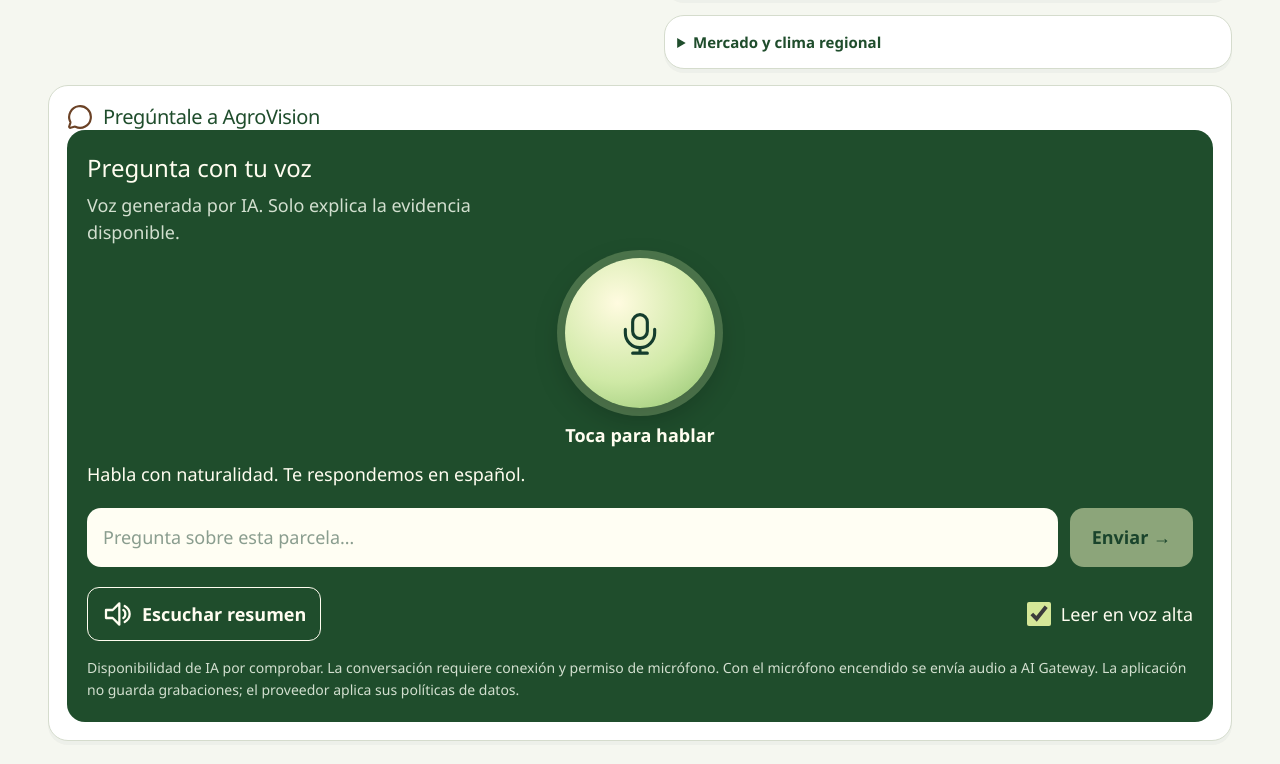
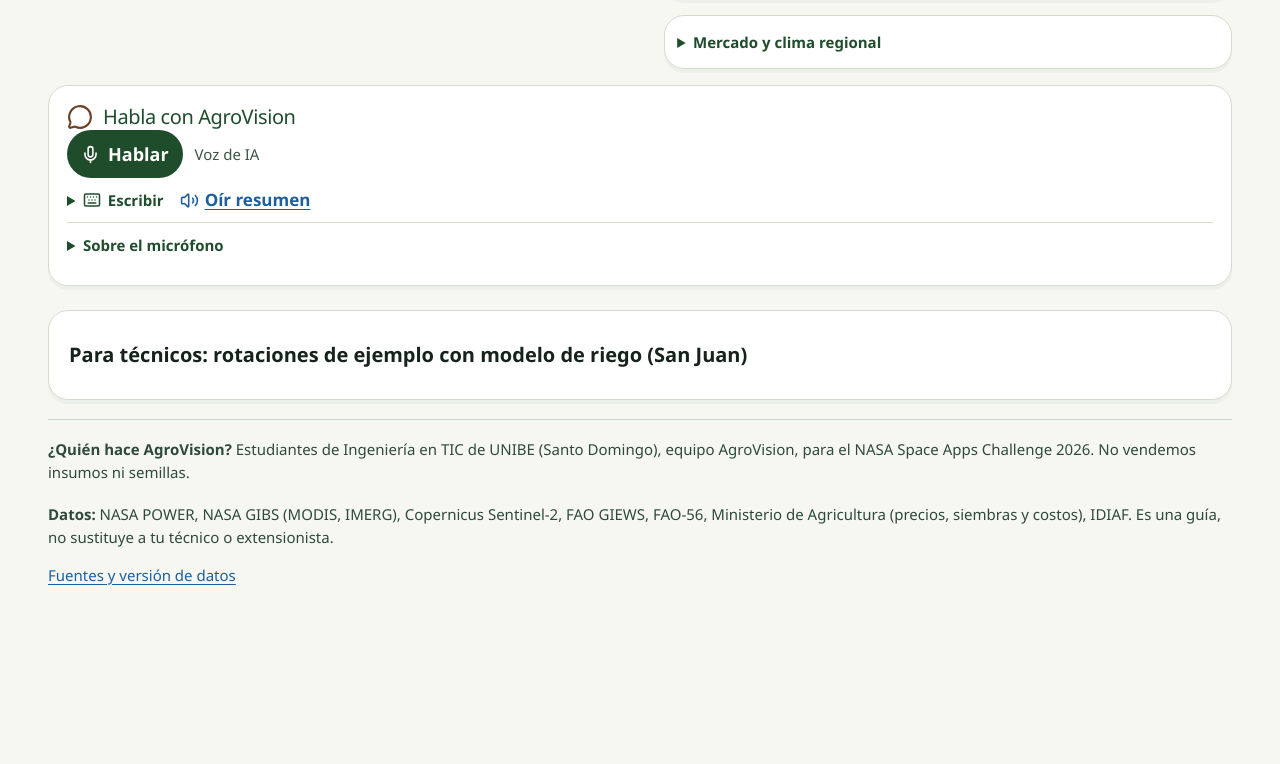
Before and after one commit to fraineralex/agrovision-spaceapps-2026, a Next.js app in the folder web/: page / in a window 1280 px wide. Shown: the part 1406-2170 px from the top of the page. After the commit the page ends 2103 px from the top, so only its background shows below. Built offline with nearby package versions, Linux system fonts and the light colour scheme.

Commit message:
fix: restore realtime voice with compact controls

```diff
--- a/web/app/globals.css
+++ b/web/app/globals.css
@@ -437,6 +437,7 @@ h1 { color: var(--monte); }
 }
 
 /* Visual summaries for farmers. AI: Codex (OpenAI), 2026-11-14. Frainer review pending. */
+.workbench-nav { grid-template-columns:repeat(5,minmax(0,1fr)); }
 .workbench-nav a { justify-content:center; }
 .workbench-nav a svg { width:23px; height:23px; }
 .field-week .rain-days { grid-template-columns:repeat(7,minmax(0,1fr)); gap:5px; }
@@ -478,8 +479,25 @@ h1 { color: var(--monte); }
 .budget-balance { width:fit-content; padding:5px 8px; border-radius:7px; background:#f3faee; font-weight:750; }
 .budget-balance.budget-short { color:#862920; background:#ffefe9; }
 .visual-extras { padding:4px 12px; margin-bottom:16px; }
+
+/* Compact voice controls. AI: Codex (OpenAI), 2026-11-14. Frainer review pending. */
+.voice-compact { color:var(--tinta); }
+.voice-controls { display:flex; gap:12px; align-items:center; flex-wrap:wrap; }
+.voice-controls button { min-height:48px; display:inline-flex; align-items:center; gap:8px; padding:8px 14px; border:0; border-radius:999px; font-weight:800; }
+.voice-start { background:var(--monte); color:#fff; }
+.voice-end { background:#9a311f; color:#fff; }
+.voice-controls [role=status] { display:inline-flex; align-items:center; gap:6px; font-size:15px; color:#3d5543; }
+.voice-controls svg, .voice-alternatives svg { width:19px; height:19px; }
+.voice-alternatives { display:flex; gap:16px; align-items:start; flex-wrap:wrap; }
+.voice-alternatives details[open] { flex:1 1 100%; }
+.voice-compact .voice-form { margin:0 0 8px; }
+.voice-compact .voice-form input { min-height:48px; border:1px solid #879a86; background:#fff; }
+.voice-compact .voice-form button { min-height:48px; }
+.voice-compact-log { max-height:180px; overflow:auto; }
+.voice-compact-log p { overflow-wrap:anywhere; }
+.voice-privacy { border-top:1px solid #d5dccd; }
 @media(max-width:650px) {
-  .workbench-nav { grid-template-columns:repeat(4,minmax(0,1fr)); gap:5px; margin-block:12px; }
+  .workbench-nav { gap:5px; margin-block:12px; }
   .workbench-nav a { flex-direction:column; gap:4px; font-size:13px; padding:7px 3px; }
   .field-week .rain-days { gap:3px; }
   .field-week .rain-days li { font-size:11px; }
--- a/web/app/page.tsx
+++ b/web/app/page.tsx
@@ -31,7 +31,7 @@ import { fieldMeta, type FieldInfo } from "@/lib/map/fields";
 import parcels from "@/public/data/demo-parcels.json";
 import { findParcel, parcelEvidence, signalLabels } from "@/lib/map/parcels";
 // Main answer weighs water, drought, pests and price equally; the 5-option card shows each goal separately.
-const BALANCED = "balanced" as Priority;
+const BALANCED = "balanced";
 const MapPanel = dynamic(() => import("@/components/map").then(module => module.MapPanel), { loading: () => <p role="status">Cargando mapa…</p> });
 const fold = (s: string) => s.normalize("NFD").replace(/[̀-ͯ]/g, "").toLowerCase();
 const rainWord = (mmDay: number) => mmDay * 30 < 50 ? "Poca lluvia" : mmDay * 30 < 120 ? "Lluvia moderada" : "Mucha lluvia";
@@ -199,7 +199,7 @@ export default function Home() {
       </div>
       </div>
 
-      <Fold id="voz" icon="🎙️" title="Pregúntale a AgroVision" teaser="Habla como en una llamada o escribe tu pregunta"><VoiceAssistant key={`${selectedParcel}/${locationKey}/${month}/${priority}/${irrigation}/${previous}/${crops.join(",")}`} selection={selection}/></Fold>
+      <Fold id="voz" icon="🎙️" title="Habla con AgroVision"><VoiceAssistant key={`${selectedParcel}/${locationKey}/${month}/${irrigation}/${previous}/${crops.join(",")}`} selection={selection}/></Fold>
 
       <details className="card landscape-details"><summary>Para técnicos: rotaciones de ejemplo con modelo de riego (San Juan)</summary>
         <p>Secuencias ilustrativas con riego neto modelado (NASA POWER + FAO-56) para el Valle de San Juan; en otras provincias, indicador genérico. Iconos: agua, clima, plagas, mercado.</p>
--- a/web/components/advisor-card.tsx
+++ b/web/components/advisor-card.tsx
@@ -3,10 +3,10 @@
 import { CalendarDays, Info, MapPin, Sprout, TriangleAlert, Wheat } from "lucide-react";
 import { useMemo, useState } from "react";
 import { FarmIcon } from "@/components/farm-icon";
-import { adviseNextCrop, adviceSentence, cropEmoji, previousCropName, lightFor, monthNames, type CropAdvice, type CropId, type Pillar, type PreviousCrop } from "@/lib/advisor";
+import { adviseNextCrop, adviceSentence, cropEmoji, previousCropName, lightFor, monthNames, type AdvicePriority, type CropAdvice, type CropId, type Pillar, type PreviousCrop } from "@/lib/advisor";
 
 import { SourcesSheet } from "@/components/sources-sheet";
-import type { Irrigation, Priority } from "@/lib/data";
+import type { Irrigation } from "@/lib/data";
 
 const pillarInfo: { id: Pillar; label: string; icon: string }[] = [
   { id: "water", label: "Agua", icon: "water" }, { id: "climate", label: "Sequía", icon: "climate" },
@@ -15,7 +15,7 @@ const pillarInfo: { id: Pillar; label: string; icon: string }[] = [
 const irrigationWord: Record<Irrigation, string> = { irrigated: "con riego", rainfed: "sin riego", unconfirmed: "riego sin confirmar" };
 
 type Props = {
-  province?: string; irrigation: Irrigation; previous: PreviousCrop; sowMonth: number; priority: Priority; crops: CropId[];
+  province?: string; irrigation: Irrigation; previous: PreviousCrop; sowMonth: number; priority: AdvicePriority; crops: CropId[];
   onEdit: () => void; onTop?: (crop: CropId) => void;
 };
 
--- a/web/components/farm-workbench.tsx
+++ b/web/components/farm-workbench.tsx
@@ -1,7 +1,7 @@
 /* AI: Codex (OpenAI), 2026-11-14. Frainer review pending. See AI_USAGE.md. */
 "use client";
 
-import { CalendarDays, CloudRain, Coins, Droplets, MapPin, Sprout } from "lucide-react";
+import { CalendarDays, CloudRain, Coins, Droplets, MapPin, Mic, Sprout } from "lucide-react";
 import { useState, type FormEvent } from "react";
 import { allCrops, cropNames, monthNames, type CropId } from "@/lib/advisor";
 import type { Farm, IrrigationDate } from "@/lib/farms";
@@ -15,6 +15,7 @@ export function WorkbenchNav() {
     <a href="#siembra"><Sprout aria-hidden="true"/> Siembra</a>
     <a href="#cuanto-me-deja"><Coins aria-hidden="true"/> Venta</a>
     <a href="#tu-finca-en-el-mapa"><MapPin aria-hidden="true"/> Mapa</a>
+    <a href="#voz"><Mic aria-hidden="true"/> Voz</a>
   </nav>;
 }
 
--- a/web/components/voice-assistant.tsx
+++ b/web/components/voice-assistant.tsx
@@ -1,26 +1,23 @@
 /* AI: Codex/OpenAI, 2026-11-14; conversational voice UI by Claude (Anthropic), 2026-11-14. Frainer review pending. */
 "use client";
 import { useEffect, useMemo, useRef, useState } from "react";
+import { AudioLines, Keyboard, Mic, PhoneOff, Volume2 } from "lucide-react";
 import { experimental_useRealtime as useRealtime } from "@ai-sdk/react";
 import { gateway } from "@ai-sdk/gateway";
 import { REALTIME_MODEL, voiceInstructions, localAdviceText, type VoiceSelection } from "@/lib/voice-context";
-import { FarmIcon } from "@/components/farm-icon";
 const model = gateway.experimental_realtime(REALTIME_MODEL);
 type Message = { role: "user" | "assistant"; content: string };
 export function VoiceAssistant({ selection }: { selection: VoiceSelection }) {
-  const [notice, setNotice] = useState("Habla con naturalidad. Te respondemos en español.");
+  const [notice, setNotice] = useState("");
   const [draft, setDraft] = useState("");
   const [messages, setMessages] = useState<Message[]>([]);
   const [busy, setBusy] = useState(false);
-  const [mode, setMode] = useState("Disponibilidad de IA por comprobar");
-  const [readAloud, setReadAloud] = useState(true);
   const abort = useRef<AbortController | null>(null);
   const media = useRef<MediaStream | null>(null);
-  const vad = useRef<{ context: AudioContext; timer: ReturnType<typeof setInterval> | null } | null>(null);
   const generation = useRef(0);
   const starting = useRef(false);
-  const greeted = useRef(false);
-  const [level, setLevel] = useState(0);
+  const captureStarted = useRef(false);
+  const [requesting, setRequesting] = useState(false);
   const selectionQuery = useMemo(() => new URLSearchParams(Object.entries(selection).filter(([, value]) => value !== undefined && value !== null).map(([key, value]) => [key, typeof value === "object" ? JSON.stringify(value) : String(value)])).toString(), [selection]);
   const config = useMemo(() => ({ instructions: voiceInstructions(selection), voice: "coral", outputModalities: ["audio"] as ["audio"], inputAudioTranscription: { model: "gpt-4o-mini-transcribe", language: "es" }, turnDetection: { type: "server-vad" as const, threshold: 0.5, silenceDurationMs: 600, prefixPaddingMs: 300 } }), [selection]);
   const realtime = useRealtime({ model, api: { token: `/api/voice/setup?${selectionQuery}` }, sessionConfig: config, startupTimeoutMs: 15_000,
@@ -28,63 +25,60 @@ export function VoiceAssistant({ selection }: { selection: VoiceSelection }) {
       const response = await fetch("/api/voice/tools", { method: "POST", headers: { "Content-Type": "application/json" }, body: JSON.stringify({ selection, name: toolCall.toolName, args: toolCall.args }), signal: AbortSignal.timeout(5000) });
       return response.ok ? response.json() : { error: "Local evidence unavailable. Say you do not know." };
     },
-    onError: () => { releaseMedia(); setNotice("Se cortó la conversación de voz. Revisa tu internet y toca Hablar otra vez, o escribe tu pregunta."); },
+    onError: () => { stopVoice("Se cortó la voz. Intenta de nuevo o escribe."); },
   });
-  // connect() initiates transport; only the SDK status confirms a live session.
   useEffect(() => {
-    if (realtime.status === "disconnected" && media.current) releaseMedia();
-    // Like a phone call: once connected, AgroVision speaks first with a short greeting.
-    if (realtime.status === "connected" && !greeted.current) { greeted.current = true; realtime.requestResponse(); }
-    if (realtime.status !== "connected") greeted.current = false;
-  },[realtime.status, realtime]);
-  const controls = useRef(realtime);
-  useEffect(() => { controls.current = realtime; }, [realtime]);
+    // The SDK's connect() opens transport. Capture starts once the server accepts the session.
+    if (realtime.status === "connected" && media.current && !captureStarted.current) {
+      captureStarted.current = true;
+      try { realtime.startAudioCapture(media.current); }
+      catch { realtime.disconnect(); releaseMedia(); }
+    }
+    if ((realtime.status === "disconnected" || realtime.status === "error") && !starting.current) releaseMedia();
+  }, [realtime]);
   function releaseMedia() {
-    if (vad.current) { if (vad.current.timer) clearInterval(vad.current.timer); void vad.current.context.close(); vad.current = null; }
     media.current?.getTracks().forEach(track => track.stop()); media.current = null;
+    captureStarted.current = false;
   }
   useEffect(() => () => { generation.current++; abort.current?.abort(); releaseMedia(); window.speechSynthesis?.cancel(); }, []);
   function interrupt() {
     abort.current?.abort(); window.speechSynthesis?.cancel();
-    if (realtime.status === "connected") { realtime.cancelResponse(); realtime.stopPlayback(); }
     setBusy(false);
   }
   async function startVoice() {
     if (starting.current) return;
-    interrupt(); starting.current = true; const attempt = ++generation.current;
+    interrupt();
+    setNotice("");
+    setRequesting(true);
+    starting.current = true;
+    const attempt = ++generation.current;
     try {
       if (!navigator.onLine) throw new Error("Offline");
       if (!navigator.mediaDevices?.getUserMedia) throw new Error("Microphone unavailable");
-      // Warm the audio context inside the user gesture; SDK manages streaming PCM and playback.
-      const context = new AudioContext(); vad.current = { context, timer: null }; await context.resume();
       const stream = await navigator.mediaDevices.getUserMedia({ audio: { echoCancellation: true, noiseSuppression: true, autoGainControl: true } });
-      if (attempt !== generation.current) { stream.getTracks().forEach(track => track.stop()); void context.close(); return; }
+      if (attempt !== generation.current) { stream.getTracks().forEach(track => track.stop()); return; }
       media.current = stream;
-      const analyser = context.createAnalyser(); analyser.fftSize = 1024;
-      context.createMediaStreamSource(stream).connect(analyser);
-      const samples = new Float32Array(analyser.fftSize); let sustained = 0;
-      const timer = setInterval(() => {
-        analyser.getFloatTimeDomainData(samples);
-        const rms = Math.sqrt(samples.reduce((sum, value) => sum + value * value, 0) / samples.length);
-        sustained = rms > 0.08 ? sustained + 1 : 0;
-        setLevel(Math.min(1, rms * 8));
-        // Local VAD cuts queued playback immediately; Gateway VAD owns turn completion.
-        if (sustained === 3 && controls.current.isPlaying) { controls.current.cancelResponse(); controls.current.stopPlayback(); }
-      }, 70);
-      vad.current = { context, timer };
       await realtime.connect({ stream });
-
     } catch (error) {
+      if (attempt !== generation.current) return;
       releaseMedia();
       const name = error instanceof Error ? error.name : "";
-      setNotice(name === "NotAllowedError" ? "No diste permiso al micrófono. Toca el candado junto a la dirección web, permite el micrófono y vuelve a tocar Hablar." : !navigator.onLine ? "Sin internet: la voz necesita conexión. Puedes escuchar el resumen." : name === "NotFoundError" ? "No encontramos micrófono en este equipo." : "No se pudo iniciar la voz. Toca Hablar otra vez o escribe tu pregunta.");
+      setNotice(name === "NotAllowedError" ? "Permite el micrófono en tu navegador." : !navigator.onLine ? "Sin internet. Puedes escuchar el resumen." : name === "NotFoundError" ? "No encontramos un micrófono." : "No se pudo iniciar la voz. Intenta de nuevo o escribe.");
+    } finally {
+      if (attempt === generation.current) { starting.current = false; setRequesting(false); }
     }
-    finally { starting.current = false; }
   }
-  function stopVoice() { generation.current++; realtime.disconnect(); releaseMedia(); interrupt(); setNotice("Micrófono apagado. Puedes escribir tu pregunta."); }
-  function localSummary() { return localAdviceText(selection); }
+  function stopVoice(message: string) {
+    generation.current++;
+    starting.current = false;
+    setRequesting(false);
+    realtime.disconnect();
+    releaseMedia();
+    window.speechSynthesis?.cancel();
+    setNotice(message);
+  }
   function speak(text: string) {
-    if (!readAloud || !window.speechSynthesis) return;
+    if (!window.speechSynthesis) return;
     const utterance = new SpeechSynthesisUtterance(text);
     utterance.lang = "es-DO";
     const voices = window.speechSynthesis.getVoices();
@@ -95,54 +89,51 @@ export function VoiceAssistant({ selection }: { selection: VoiceSelection }) {
   async function send(text: string) {
     if (!text.trim()) return;
     setDraft("");
-    if (realtime.status === "connected") { interrupt(); realtime.sendTextMessage(text); return; }
+    if (realtime.status === "connected") {
+      try { realtime.sendTextMessage(text); return; }
+      catch { stopVoice("Se cortó la voz. Puedes escribir."); }
+    }
     interrupt(); setBusy(true);
     const conversation = [...messages.filter(message => message.content.trim()), { role: "user" as const, content: text.slice(0, 1800) }].slice(-7);
     setMessages([...conversation, { role: "assistant", content: "" }]);
     const controller = new AbortController(); abort.current = controller;
-    let answer = ""; let sentence = "";
+    let answer = "";
     try {
       const response = await fetch("/api/voice/chat", { method: "POST", headers: { "Content-Type": "application/json" }, body: JSON.stringify({ selection, messages: conversation }), signal: controller.signal });
       if (!response.ok || !response.body) throw new Error("Unavailable");
-      setMode(response.headers.get("X-AgroVision-Mode") === "ai" ? "Texto de IA · AI Gateway · voz del navegador" : "Resumen local · sin IA · voz del navegador");
       const reader = response.body.getReader(); const decoder = new TextDecoder();
       while (true) {
         const { value, done } = await reader.read();
         const chunk = done ? decoder.decode() : decoder.decode(value, { stream: true });
-        answer += chunk; sentence += chunk;
+        if (controller.signal.aborted) return;
+        answer += chunk;
         setMessages([...conversation, { role: "assistant", content: answer }]);
-        // Speak completed phrases while text continues streaming. Never wait for the full answer.
-        const phrases = sentence.match(/^([\s\S]*?[.!?](?:\s|$))([\s\S]*)$/);
-        if (phrases) { speak(phrases[1]); sentence = phrases[2]; }
         if (done) break;
       }
       if (!answer.trim()) throw new Error("Empty answer");
-      speak(sentence);
     } catch {
       if (!controller.signal.aborted) {
-        const local = localSummary();
-        setMessages([...conversation, { role: "assistant", content: local }]);
-        setMode("Resumen local · sin IA · voz del navegador"); speak(local);
+        setMessages([...conversation, { role: "assistant", content: `Resumen sin conexión. ${localAdviceText(selection)}` }]);
       }
     } finally { if (abort.current === controller) { abort.current = null; setBusy(false); } }
   }
-  const active = realtime.status === "connecting" || realtime.status === "connected";
-  return <section className="card voice-card" aria-label="Asistente de voz">
-    <div className="voice-intro"><h3>Pregunta con tu voz</h3><p>Voz generada por IA. Solo explica la evidencia disponible.</p></div>
-    <div className="voice-actions">
-      <button className={`voice-orb ${realtime.isPlaying ? "speaking" : active ? "listening" : ""}`} style={{ ["--lvl" as string]: String(realtime.isPlaying ? 0.6 : level) }} onClick={active ? stopVoice : startVoice} aria-label={active ? "Terminar conversación" : "Iniciar conversación"}>
-        <span className="orb-core"><FarmIcon name={active ? "stop" : "mic"} size={44}/></span>
+  const active = requesting || realtime.status === "connecting" || realtime.status === "connected";
+  const voiceState = realtime.isPlaying ? "Hablando…" : realtime.isCapturing ? "Escuchando…" : active ? "Conectando…" : notice;
+  return <section className="voice-compact" aria-label="Asistente de voz">
+    <div className="voice-controls">
+      <button type="button" className={active ? "voice-end" : "voice-start"} onClick={active ? () => stopVoice("Micrófono apagado.") : startVoice}>
+        {active ? <PhoneOff aria-hidden="true"/> : <Mic aria-hidden="true"/>}{active ? "Colgar" : "Hablar"}
       </button>
-      <strong className="orb-label">{realtime.status === "connecting" ? "Conectando…" : realtime.isPlaying ? "AgroVision está hablando… (háblale para interrumpir)" : realtime.status === "connected" ? "Te escucho… habla cuando quieras" : "Toca para hablar"}</strong>
-      {active && <button className="secondary-action" onClick={stopVoice}><FarmIcon name="stop"/>Colgar</button>}
+      <span role="status">{realtime.isPlaying && <AudioLines aria-hidden="true"/>}{voiceState || "Voz de IA"}</span>
     </div>
-    <p role="status">{realtime.status === "connected" ? "Micrófono encendido. Habla de nuevo para interrumpir." : realtime.status === "connecting" ? "Conectando micrófono…" : notice}</p>
-    <div className="voice-transcript" role="log" aria-label="Transcripción de la conversación" aria-live="polite">
+    {(realtime.messages.length > 0 || messages.length > 0) && <details className="visual-details"><summary>Ver conversación</summary><div className="voice-compact-log" role="log" aria-label="Transcripción de la conversación">
       {realtime.messages.map(message => <p key={message.id}><strong>{message.role === "user" ? "Tú" : "AgroVision"}: </strong>{message.parts.filter(part => part.type === "text").map((part, index) => <span key={index}>{part.type === "text" ? part.text : ""}</span>)}</p>)}
       {messages.map((message, index) => <p key={index}><strong>{message.role === "user" ? "Tú" : "AgroVision"}: </strong>{message.content || "Pensando…"}</p>)}
+    </div></details>}
+    <div className="voice-alternatives">
+      <details className="visual-details"><summary><Keyboard aria-hidden="true"/> Escribir</summary><form className="voice-form" onSubmit={event => { event.preventDefault(); void send(draft); }}><input aria-label="Pregunta sobre esta parcela" placeholder="Tu pregunta" value={draft} maxLength={1800} onChange={event => setDraft(event.target.value)}/><button disabled={busy || !draft.trim()}>Enviar</button></form></details>
+      {!active && <button type="button" className="link-button" onClick={() => { interrupt(); speak(localAdviceText(selection)); }}><Volume2 aria-hidden="true"/> Oír resumen</button>}
     </div>
-    <form className="voice-form" onSubmit={event => { event.preventDefault(); void send(draft); }}><input aria-label="Pregunta sobre esta parcela" placeholder="Pregunta sobre esta parcela…" value={draft} maxLength={1800} onChange={event => setDraft(event.target.value)}/><button disabled={busy || !draft.trim()}>Enviar →</button></form>
-    <div className="voice-bottom"><button className="secondary-action" onClick={() => { interrupt(); const text = localSummary(); setMessages([{ role: "assistant", content: text }]); setMode("Resumen local · sin IA · voz del navegador"); speak(text); }}><FarmIcon name="sound"/>Escuchar resumen</button><label><input type="checkbox" checked={readAloud} onChange={event => { setReadAloud(event.target.checked); window.speechSynthesis?.cancel(); }}/> Leer en voz alta</label></div>
-    <small>{realtime.status === "connected" ? "Voz de IA · Vercel AI Gateway" : mode}. La conversación requiere conexión y permiso de micrófono. Con el micrófono encendido se envía audio a AI Gateway. La aplicación no guarda grabaciones; el proveedor aplica sus políticas de datos.</small>
+    <details className="visual-details voice-privacy"><summary>Sobre el micrófono</summary><p>Durante la conversación se envía audio a AI Gateway. AgroVision no guarda grabaciones.</p></details>
   </section>;
 }
--- a/web/lib/advisor.ts
+++ b/web/lib/advisor.ts
@@ -64,6 +64,7 @@ export const marketSources = market.sources;
 export const marketLimits = market.limits;
 
 export type Pillar = "water" | "climate" | "pests" | "market";
+export type AdvicePriority = Priority | "balanced";
 export type CropAdvice = {
   crop: CropId; name: string; cycleDays: number; harvestMonth: number;
   scores: Record<Pillar, number | null>; overall: number | null; viable: boolean;
@@ -83,7 +84,7 @@ export function meanKc(id: CropId) {
 }
 
 /** Score each candidate crop for the next season. Every rule is documented in docs/16_asesor_siembra.md. */
-export function adviseNextCrop(opts: { province?: string; irrigation: Irrigation; previous: PreviousCrop; sowMonth: number; priority: Priority; crops?: CropId[] }): CropAdvice[] {
+export function adviseNextCrop(opts: { province?: string; irrigation: Irrigation; previous: PreviousCrop; sowMonth: number; priority: AdvicePriority; crops?: CropId[] }): CropAdvice[] {
   const ids = (opts.crops?.length ? opts.crops : defaultCrops).filter(id => id in FAO56);
   const crops = ids.map(crop => ({ crop, kcDays: meanKc(crop), cycleDays: FAO56[crop].stages?.reduce((a, b) => a + b, 0) ?? 0 }));
   const maxKc = Math.max(...allCrops.map(meanKc));
--- a/web/lib/voice-context.ts
+++ b/web/lib/voice-context.ts
@@ -7,7 +7,7 @@ import { getFarmerComparison } from "./farmer-comparison";
 import { explanationInput } from "@/lib/explanation";
 import { adviseNextCrop, adviceSentence, cropNames, marketFor, marketLimits, monthNames, previousCrops, unitWord, type CropId } from "@/lib/advisor";
 import { pestLimit } from "./pests";
-export const voiceSelection = explanationInput.extend({ parcelId: z.enum(["demo-01", "demo-02", "demo-03", "location"]), location: locationSchema.optional(), previousCrop: z.enum([...previousCrops, "otro", "unknown"] as const).optional(), crops: z.string().max(300).optional(), farmName: z.string().max(60).optional(), farmArea: z.string().max(60).optional(), rainAlert: z.string().max(240).optional(), profitRange: z.string().max(240).optional(), oversupply: z.string().max(240).optional() }).strict().refine(value => value.parcelId !== "location" || Boolean(value.location), "Ubicación requerida");
+export const voiceSelection = explanationInput.extend({ priority: z.union([explanationInput.shape.priority, z.literal("balanced")]), parcelId: z.enum(["demo-01", "demo-02", "demo-03", "location"]), location: locationSchema.optional(), previousCrop: z.enum([...previousCrops, "otro", "unknown"] as const).optional(), crops: z.string().max(300).optional(), farmName: z.string().max(60).optional(), farmArea: z.string().max(60).optional(), rainAlert: z.string().max(240).optional(), profitRange: z.string().max(240).optional(), oversupply: z.string().max(240).optional() }).strict().refine(value => value.parcelId !== "location" || Boolean(value.location), "Ubicación requerida");
 export type VoiceSelection = z.infer<typeof voiceSelection>;
 export const REALTIME_MODEL = "openai/gpt-realtime-mini";
 export const TEXT_MODEL = "openai/gpt-4.1-mini";
```
Also changed, not shown: web/lib/farmer-comparison.ts (+4 -4 lines), 3 other files (tests, documents, lock files or other folders).
